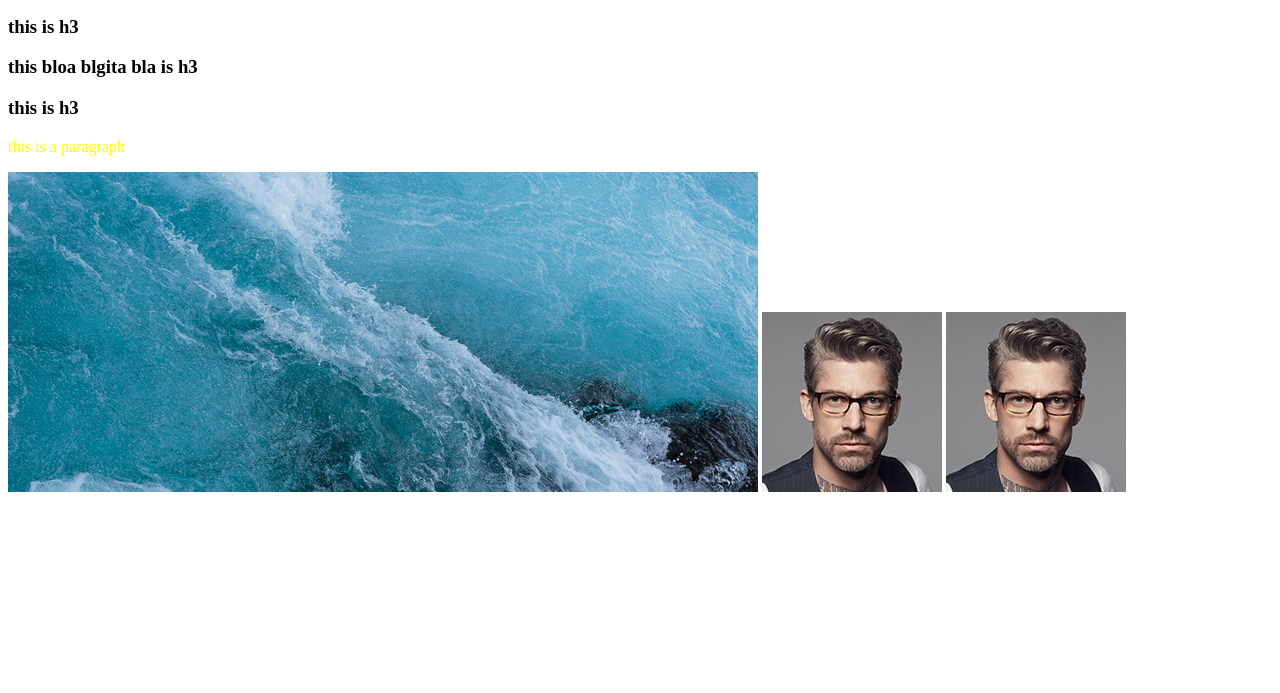
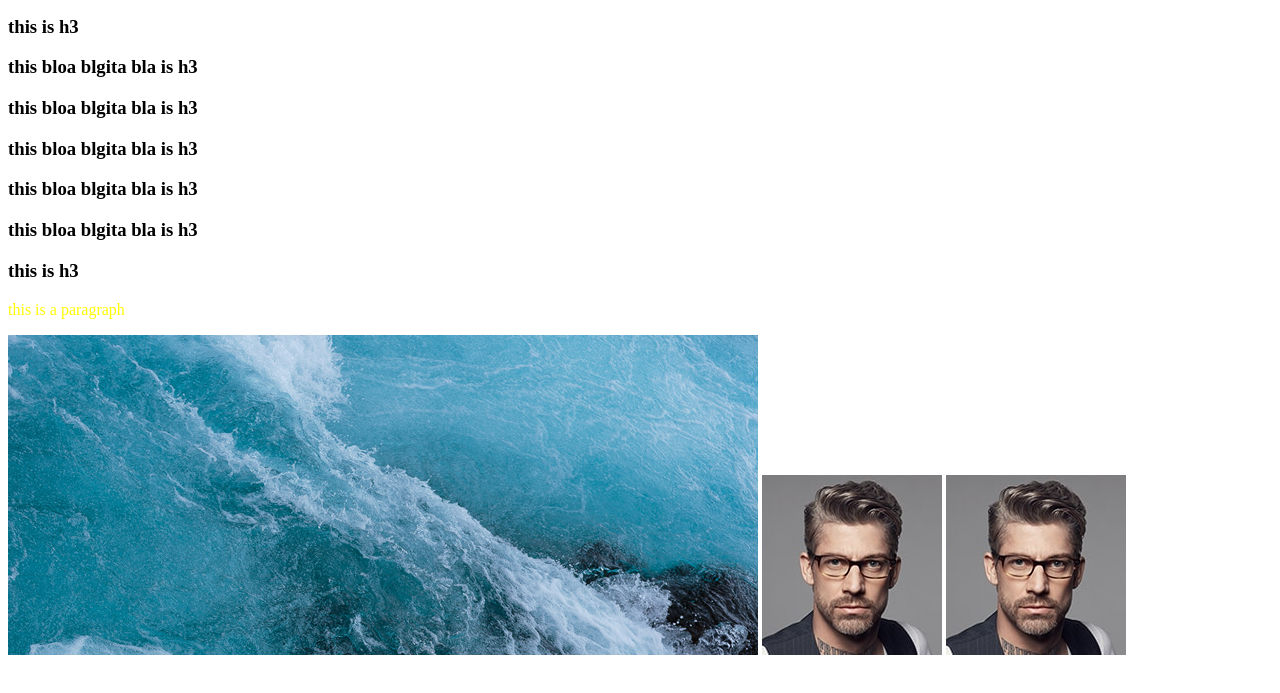
Before and after one commit to m0ni2/my-second-repo, a plain HTML site: page index.html in a window 1280 px wide. Shown: the part 105-798 px from the top of the page. Drawn offline with Linux system fonts and the light colour scheme.

Commit message:
khuda lagse

```diff
--- a/index.html
+++ b/index.html
@@ -12,6 +12,10 @@
     <h3>this is h3</h3>
     <h3 class="bla ba">this is h3</h3>
     <h3>this bloa blgita bla is h3</h3>
+    <h3>this bloa blgita bla is h3</h3>
+    <h3>this bloa blgita bla is h3</h3>
+    <h3>this bloa blgita bla is h3</h3>
+    <h3>this bloa blgita bla is h3</h3>
     <h3>this is h3</h3>
     <p>this is a paragraph</p>
     <img src="blog-img-4.jpg" alt="">
```
